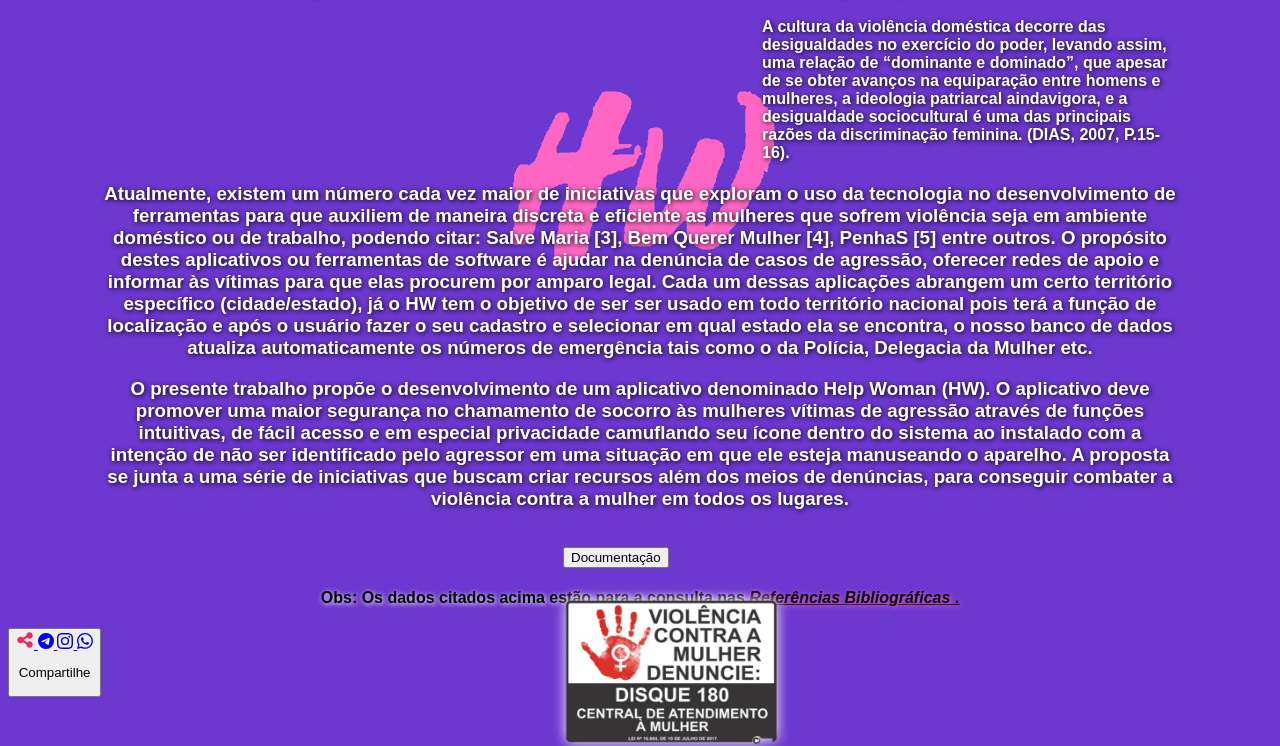
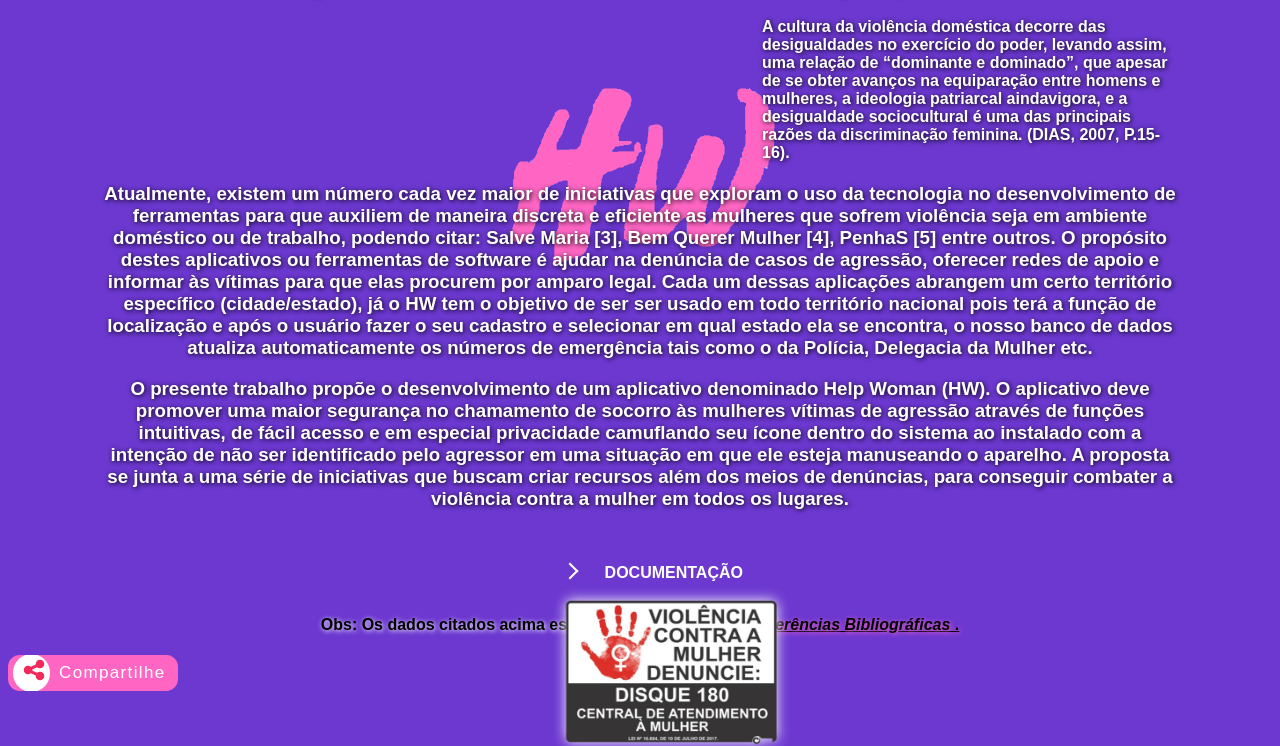
Before and after one commit to Kelvinmacedoo/Help-Woman, a plain HTML site: page index.html in a window 1280 px wide. Shown: the part 359-1105 px from the top of the page. Drawn offline with Linux system fonts and the light colour scheme.

Commit message:
Update style.css

```diff
--- a/style.css
+++ b/style.css
@@ -146,4 +146,170 @@ button{
 	filter: drop-shadow(0 0 0.4em white);
 }
 
+
+#learn-more {
+ position: relative;
+ display: inline-block;
+ cursor: pointer;
+ outline: none;
+ border: 0;
+ vertical-align: middle;
+ text-decoration: none;
+ background: transparent;
+ padding: 0;
+ font-size: inherit;
+ font-family: inherit;
+}
+
+#learn-more {
+ width: 12rem;
+ height: auto;
+}
+
+#learn-more .circle {
+ transition: all 0.45s cubic-bezier(0.65, 0, 0.076, 1);
+ position: relative;
+ display: block;
+ margin: 0;
+ width: 1.8rem;
+ height: 3rem;
+ background: #6C38D0;
+ border-radius: 1.625rem;
+}
+
+#learn-more:hover .circle {
+ transition: all 0.45s cubic-bezier(0.65, 0, 0.076, 1);
+ position: relative;
+ display: block;
+ margin: 0;
+ width: 1.8rem;
+ height: 3rem;
+ background: #FF66C4;
+ border-radius: 1.625rem;
+}
+
+#learn-more .circle .icon {
+ transition: all 0.45s cubic-bezier(0.65, 0, 0.076, 1);
+ position: absolute;
+ top: 0;
+ bottom: 0;
+ margin: auto;
+ margin-left: -0.9rem;
+ background: none;
+}
+
+#learn-more .circle .icon.arrow {
+ transition: all 0.45s cubic-bezier(0.65, 0, 0.076, 1);
+ left: 0.625rem;
+ width: 1.125rem;
+ height: 0.125rem;
+ background: none;
+}
+
+#learn-more .circle .icon.arrow::before {
+ position: absolute;
+ content: "";
+ top: -0.29rem;
+ right: 0.0625rem;
+ width: 0.625rem;
+ height: 0.625rem;
+ border-top: 0.125rem solid #fff;
+ border-right: 0.125rem solid #fff;
+ transform: rotate(45deg);
+}
+
+#learn-more .button-text {
+ transition: all 0.45s cubic-bezier(0.65, 0, 0.076, 1);
+ position: absolute;
+ top: 0;
+ left: 0;
+ right: 0;
+ bottom: 0;
+ padding: 0.75rem 0;
+ margin: 0 0 0 1.85rem;
+ color: white;
+ font-weight: 700;
+ line-height: 1.8;
+ text-align: center;
+ text-transform: uppercase;
+ font-family: Arial;
+}
+
+#learn-more:hover .circle {
+ width: 100%;
+}
+
+#learn-more:hover .circle .icon.arrow {
+ background: #fff;
+ transform: translate(1rem, 0);
+}
+
+#learn-more:hover .button-text {
+ color: black;
+}
+
+
+.compartilhe {
+ font-family: inherit;
+ font-weight: 400;
+ background: #FF66C4;
+ color: white;
+ padding: 0.35em 0;
+ font-size: 17px;
+ font-family: Arial;
+ border: none;
+ border-radius: 0.7em;
+ letter-spacing: 0.08em;
+ position: relative;
+ display: flex;
+ align-content: center;
+ align-items: center;
+ overflow: hidden;
+ height: 2.1em;
+ padding-left: 3em;
+ padding-right: 0.7em;
+}
+
+.compartilhe .icon {
+ background: #fff;
+ margin-right: 1em;
+ height: 2.2em;
+ width: 2.2em;
+ border-radius: 2em;
+ position: absolute;
+ display: flex;
+ align-items: center;
+ justify-content: center;
+ left: 0.3em;
+ transition: all .8s;
+}
+
+.shere {
+ width: 1.5rem;
+ height: 1.5rem;
+ margin-left: 4px;
+}
+
+.compartilhe:hover .icon {
+ width: calc(100% - 0.6rem);
+ border-radius: 0.5em;
+}
+
+.compartilhe:hover .shere {
+ width: calc(100% - 0.6rem);
+ border-radius: 0.5em;
+ display: none;
+}
+
+.compartilhe .icon-shere {
+ color: #f2295b;
+ width: 1.5rem;
+ height: 1.5rem;
+ display: none;
+}
+
+.compartilhe:hover .icon .icon-shere {
+ display: flex;
+}
+
 #6C38D0
```
